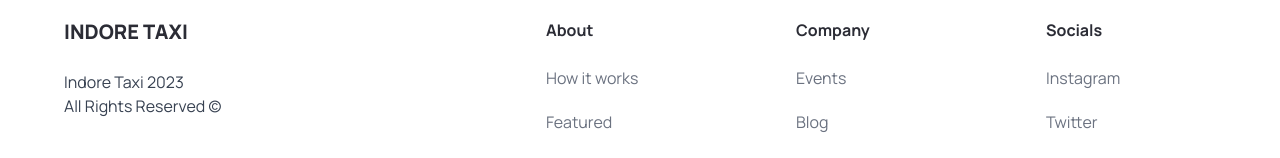
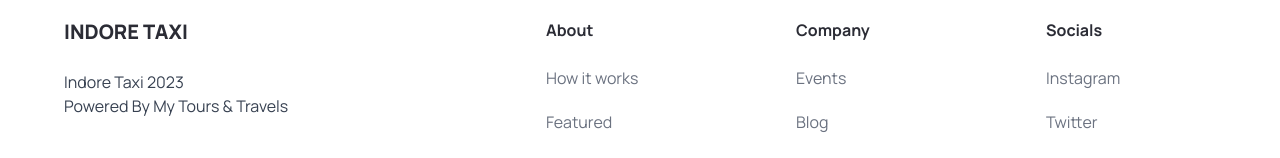
Before and after one commit to Anujv93/indore_taxi, a Next.js app: page / in a window 1280 px wide. Shown: the part 1089-1247 px from the top of the page. Built offline with nearby package versions, Linux system fonts and the light colour scheme; no server answers; the database is empty.

Commit message:
Updated Footer

```diff
--- a/app/admin/bookings/page.tsx
+++ b/app/admin/bookings/page.tsx
@@ -13,12 +13,12 @@ function Booking() {
   const user = useSelector(selectUser);
   const router = useRouter(); // Initialize the router
 
-  useEffect(() => {
-    if (!user) {
-      console.log("Logged Out");
-      router.push("/auth"); // Use the router to navigate
-    }
-  }, [user, router]);
+  // useEffect(() => {
+  //   if (!user) {
+  //     console.log("Logged Out");
+  //     router.push("/auth"); // Use the router to navigate
+  //   }
+  // }, [user, router]);
   const [openModal, setOpenModal] = useState<String | null>(null);
 
   const openAddProductModal = () => {
--- a/app/page.tsx
+++ b/app/page.tsx
@@ -76,7 +76,7 @@ export default function Home({ searchParams }: HomeProps) {
           )}
         </div>
       </main>
-      <Footer></Footer>
+      <Footer />
     </div>
   );
 }
--- a/components/Footer.tsx
+++ b/components/Footer.tsx
@@ -17,7 +17,7 @@ const Footer = () => (
         <h1 className="text-xl font-extrabold">INDORE TAXI</h1>
         <p className="text-base text-gray-700">
           Indore Taxi 2023 <br />
-          All Rights Reserved &copy;
+          Powered By My Tours & Travels
         </p>
       </div>
 
```
